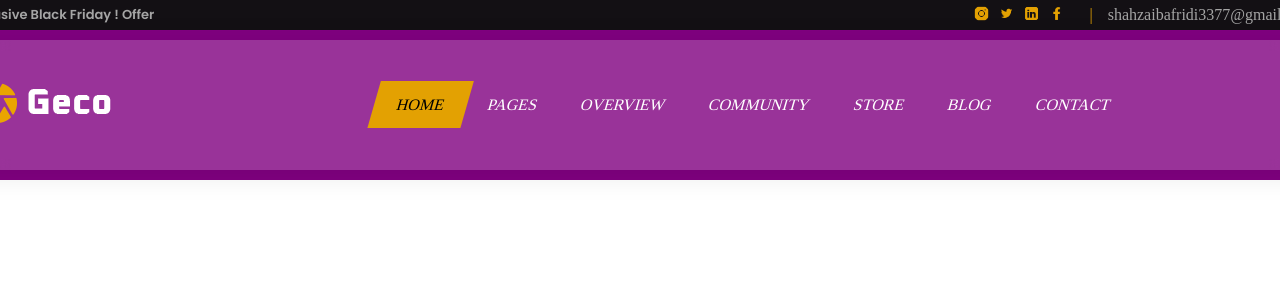
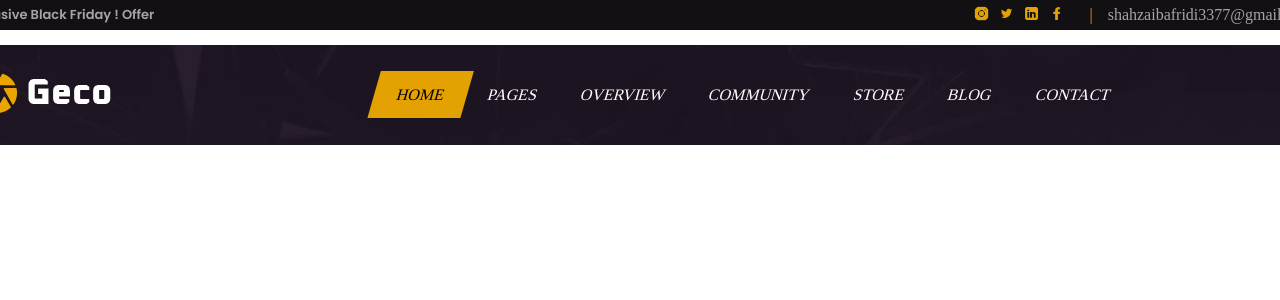
Before and after one commit to lukosafridi/Lukos-Geco, a React (Vite) app: page / in a window 1280 px wide. Shown: the top 300 px of the page. Built offline with nearby package versions, Linux system fonts and the light colour scheme.

Commit message:
header completed

```diff
--- a/src/App.jsx
+++ b/src/App.jsx
@@ -1,6 +1,7 @@
 import React from "react"
 import Header from "./components/header/Header"
 import { BrowserRouter, Route, Router } from "react-router-dom"
+import Hero from "./components/hero/Hero"
 
 function App() {
 
@@ -9,7 +10,13 @@ function App() {
     <>
       <div>
         <BrowserRouter>
+        <div className="head-main">
           <Header />
+        </div>
+        <div className="hero-main">
+          <Hero />
+        </div>
+
         </BrowserRouter>
       </div>
     </>
--- a/src/components/header/header.scss
+++ b/src/components/header/header.scss
@@ -1,7 +1,7 @@
 .header {
     width: 100%;
     height: auto;
-    background-color: purple;
+    // background-color: purple;
     display: flex;
     flex-direction: column;
     align-items: center;
@@ -87,7 +87,7 @@
 
     .main-header-top {
         width: 1366px;
-        height: 150px;
+        height: 130px;
         display: flex;
         align-items: center;
         text-align: center;
@@ -95,17 +95,19 @@
 
         .main-header-center {
             width: 100%;
-            height: 130px;
-            background-color: purple;
+            height: 100px;
+            background: url(../../assets/header_bg.jpg);
+            background-position: right;
+            // background-color: purple;
             display: flex;
             align-items: center;
             padding: 0px 20px;
             justify-content: space-between;
             border-radius: 0px 0px 10px 10px;
-            background: rgba(255, 255, 255, 0.2);
-            box-shadow: 0 4px 30px rgba(0, 0, 0, 0.1);
-            backdrop-filter: blur(5px);
-            -webkit-backdrop-filter: blur(5px);
+            // background: rgba(255, 255, 255, 0.2);
+            // box-shadow: 0 4px 30px rgba(0, 0, 0, 0.1);
+            // backdrop-filter: blur(5px);
+            // -webkit-backdrop-filter: blur(5px);
 
 
             .main-header-left {
--- /dev/null
+++ b/src/components/hero/Hero.jsx
@@ -0,0 +1,11 @@
+import './hero.scss'
+
+const Hero = () => {
+  return (
+    <div className='hero'>
+
+    </div>
+  )
+}
+
+export default Hero
```
Also changed, not shown: src/assets/header_bg.jpg (added), src/components/hero/hero.scss (added).
